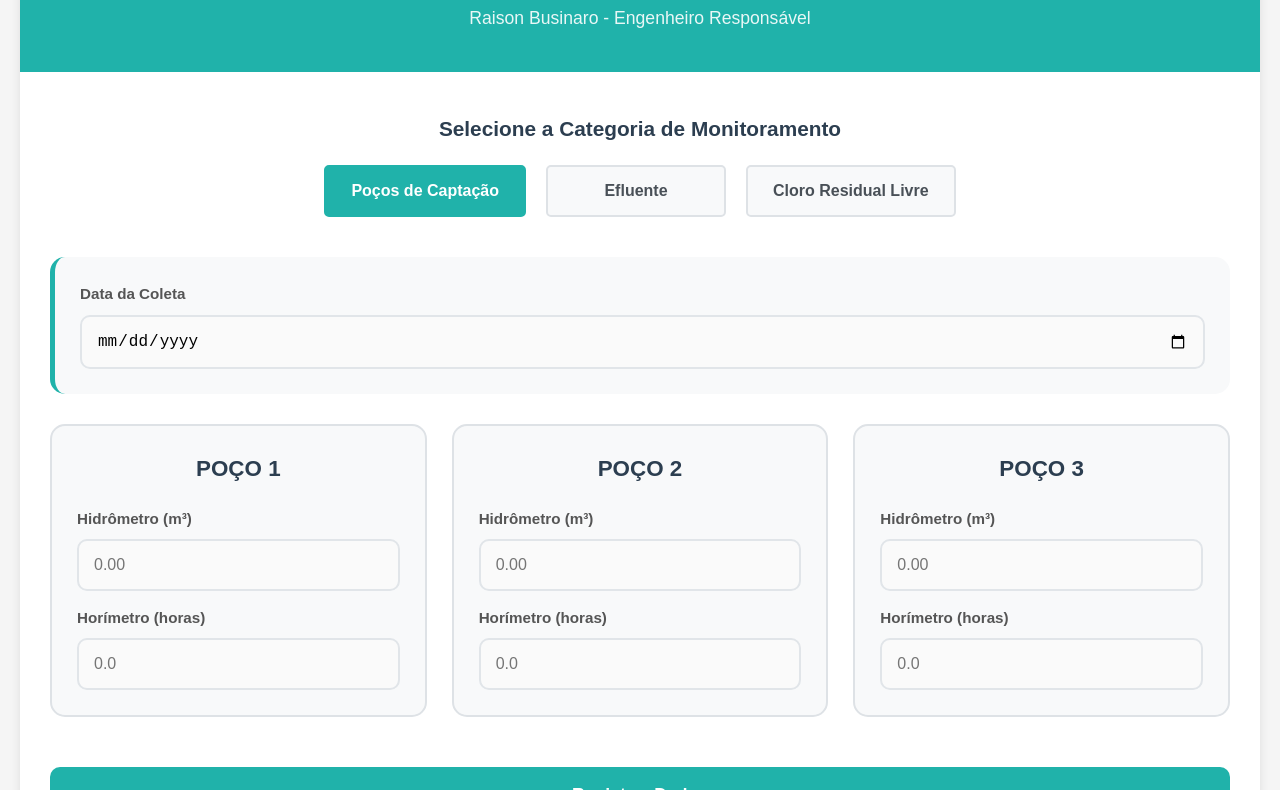
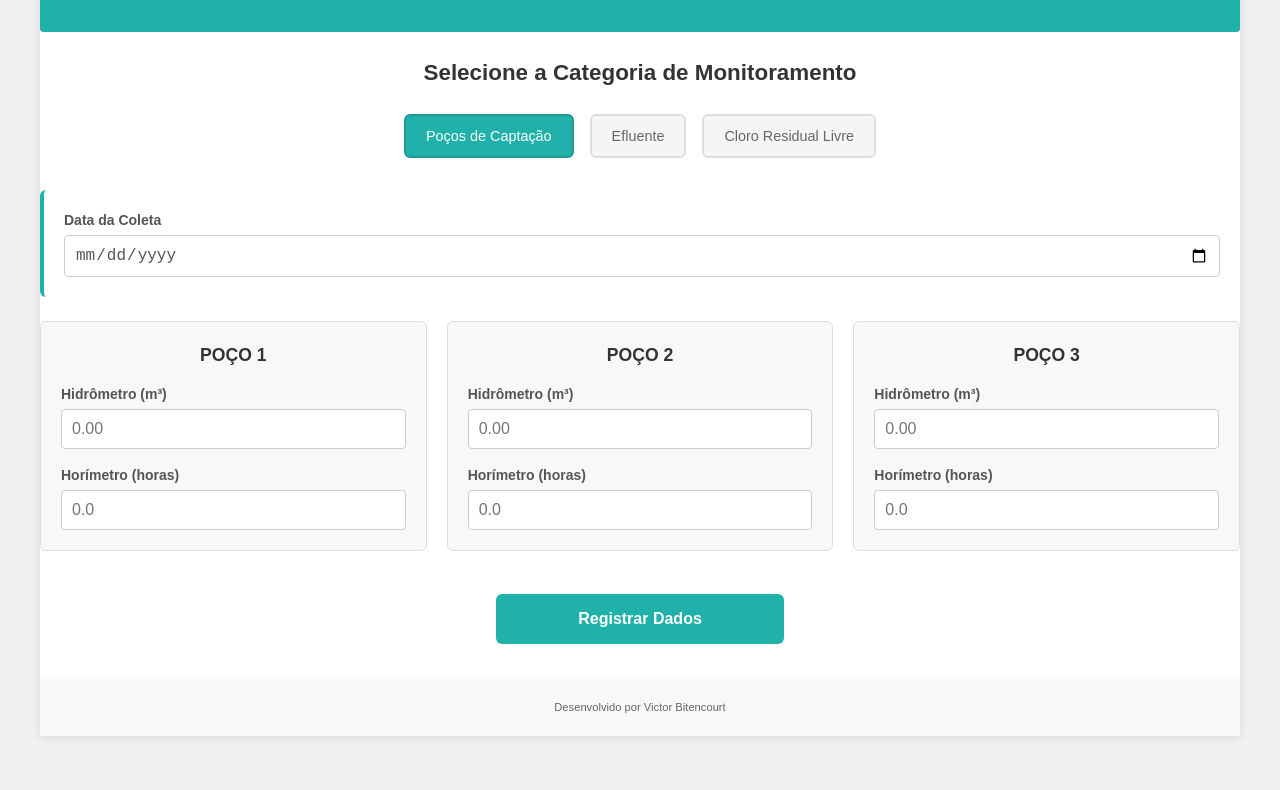
Before and after one commit to vhbiten/APIRest_For_FormSubmissions, a plain HTML site: page index.html in a window 1280 px wide. Shown: the part 130-920 px from the top of the page. After the commit the page ends 886 px from the top, so only its background shows below. Drawn offline with Linux system fonts and the light colour scheme.

Commit message:
Refactor form styles and structure; remove unused styles.css file and implement new CSS files for better organization

```diff
--- a/form-submission.js
+++ b/form-submission.js
@@ -20,9 +20,6 @@ document.addEventListener('DOMContentLoaded', () => {
     const form = document.querySelector('.monitoring-form');
     if (form) {
         form.addEventListener("submit", handleSubmit);
-        console.log('Form Submission carregado com sucesso!');
-    } else {
-        console.error('Formulário não encontrado!');
     }
 });
 
--- a/index.html
+++ b/index.html
@@ -7,11 +7,7 @@
     <link rel="icon" href="assets/favicon.png" type="image/png">
     <title>HydroLedger</title>
 
-    <link rel="stylesheet" href="styles.css">
-
-
-    <script src="./ui-interactions.js" defer></script>
-    <script src="./form-submission.js" defer></script>
+    <link rel="stylesheet" href="styles/index.css">
 </head>
 
 <body>
@@ -39,7 +35,7 @@
             </div>
 
             <!-- Selecionar data da coleta -->
-            <form class="monitoring-form">
+            <form class="monitoring-form form-layout">
                 <div class="date-section">
                     <div class="form-group">
                         <label for="dataColeta">Data da Coleta</label>
@@ -51,9 +47,9 @@
                 <div id="form-pocos" class="form-category active">
                     <div class="pocos-grid">
 
-                        <div class="poco-card">
+                        <div class="form-card">
                             <h3>POÇO 1</h3>
-                            <div class="poco-fields">
+                            <div class="form-fields">
                                 <div class="form-group">
                                     <label for="poco1_hidrometro">Hidrômetro (m³)</label>
                                     <input type="number" id="poco1_hidrometro" name="poco1_hidrometro"
@@ -67,9 +63,9 @@
                             </div>
                         </div>
 
-                        <div class="poco-card">
+                        <div class="form-card">
                             <h3>POÇO 2</h3>
-                            <div class="poco-fields">
+                            <div class="form-fields">
                                 <div class="form-group">
                                     <label for="poco2_hidrometro">Hidrômetro (m³)</label>
                                     <input type="number" id="poco2_hidrometro" name="poco2_hidrometro"
@@ -83,9 +79,9 @@
                             </div>
                         </div>
 
-                        <div class="poco-card">
+                        <div class="form-card">
                             <h3>POÇO 3</h3>
-                            <div class="poco-fields">
+                            <div class="form-fields">
                                 <div class="form-group">
                                     <label for="poco3_hidrometro">Hidrômetro (m³)</label>
                                     <input type="number" id="poco3_hidrometro" name="poco3_hidrometro"
@@ -104,9 +100,9 @@
                 <!-- Efluente -->
                 <div id="form-efluente" class="form-category">
                     <div class="efluente-grid">
-                        <div class="measurement-card">
+                        <div class="form-card">
                             <h3>Vazão</h3>
-                            <div class="poco-fields">
+                            <div class="form-fields">
                                 <div class="form-group">
                                     <label for="vazao1">Vazão 1 (m³/h)</label>
                                     <input type="number" id="vazao1" name="vazao1"
@@ -125,9 +121,9 @@
                             </div>
                         </div>
 
-                        <div class="measurement-card">
+                        <div class="form-card">
                             <h3>Parâmetros Físico-Químicos</h3>
-                            <div class="poco-fields">
+                            <div class="form-fields">
                                 <div class="form-group">
                                     <label for="ph">pH</label>
                                     <input type="number" id="ph" name="ph"
@@ -156,9 +152,9 @@
                 <!-- Cloro Residual Livre -->
                 <div id="form-cloro" class="form-category">
                     <div class="cloro-grid">
-                        <div class="measurement-card">
+                        <div class="form-card">
                             <h3>Pontos de Coleta</h3>
-                            <div class="poco-fields">
+                            <div class="form-fields">
                                 <div class="form-group">
                                     <label for="saida_tratamento">Saída do Tratamento (mg/L)</label>
                                     <input type="number" id="saida_tratamento" name="saida_tratamento"
@@ -203,6 +199,9 @@
             <p> Desenvolvido por Victor Bitencourt</p>
         </footer>
     </div>
+
+    <script src="./ui-interactions.js" defer></script>
+    <script src="./form-submission.js" defer></script>
 </body>
 
 </html>
--- a/styles.css
+++ /dev/null
@@ -1,301 +0,0 @@
-* {
-    margin: 0;
-    padding: 0;
-    box-sizing: border-box;
-}
-
-body {
-    font-family: Arial, sans-serif;
-    line-height: 1.6;
-    color: #333;
-    background: #f5f5f5;
-    min-height: 100vh;
-    padding: 20px;
-}
-
-.container {
-    max-width: 1400px;
-    margin: 0 auto;
-    background: white;
-    border-radius: 10px;
-    box-shadow: 0 2px 10px rgba(0, 0, 0, 0.1);
-    overflow: hidden;
-}
-
-header {
-    background: #20B2AA;
-    color: white;
-    padding: 40px 30px;
-    text-align: center;
-}
-
-header h1 {
-    font-size: 2.5rem;
-    margin-bottom: 10px;
-    font-weight: 300;
-}
-
-header p {
-    font-size: 1.1rem;
-    opacity: 0.9;
-}
-
-main {
-    padding: 40px 30px;
-}
-
-/* Seleção de menu */
-.category-selection {
-    margin-bottom: 40px;
-    text-align: center;
-}
-
-.category-selection h3 {
-    color: #2c3e50;
-    margin-bottom: 20px;
-    font-size: 1.3rem;
-}
-
-.category-buttons {
-    display: flex;
-    justify-content: center;
-    gap: 20px;
-    flex-wrap: wrap;
-}
-
-.category-btn {
-    background: #f8f9fa;
-    border: 2px solid #dee2e6;
-    color: #495057;
-    padding: 15px 25px;
-    border-radius: 5px;
-    font-size: 1rem;
-    font-weight: 600;
-    cursor: pointer;
-    transition: background-color 0.3s ease;
-    min-width: 180px;
-}
-
-.category-btn:hover {
-    background: #e9ecef;
-}
-
-.category-btn.active {
-    background: #20B2AA;
-    color: white;
-    border-color: #20B2AA;
-}
-
-/* Formulário */
-.monitoring-form {
-    display: flex;
-    flex-direction: column;
-    gap: 30px;
-}
-
-.date-section {
-    background: #f8f9fa;
-    padding: 25px;
-    border-radius: 15px;
-    border-left: 5px solid #20B2AA;
-}
-
-.form-category {
-    display: none;
-}
-
-.form-category.active {
-    display: block;
-}
-
-/* Grids */
-.pocos-grid,
-.efluente-grid,
-.cloro-grid {
-    display: grid;
-    gap: 25px;
-}
-
-.pocos-grid {
-    grid-template-columns: repeat(auto-fit, minmax(300px, 1fr));
-}
-
-.efluente-grid {
-    grid-template-columns: repeat(auto-fit, minmax(350px, 1fr));
-}
-
-.cloro-grid {
-    grid-template-columns: 1fr;
-}
-
-/* Cards */
-.poco-card,
-.measurement-card {
-    background: #f8f9fa;
-    border: 2px solid #dee2e6;
-    border-radius: 15px;
-    padding: 25px;
-}
-
-.poco-card h3,
-.measurement-card h3 {
-    color: #2c3e50;
-    font-size: 1.4rem;
-    margin-bottom: 20px;
-    text-align: center;
-    font-weight: 600;
-}
-
-.poco-fields {
-    display: flex;
-    flex-direction: column;
-    gap: 15px;
-}
-
-.form-group {
-    display: flex;
-    flex-direction: column;
-}
-
-.form-group label {
-    font-weight: 600;
-    margin-bottom: 8px;
-    color: #555;
-    font-size: 0.95rem;
-}
-
-.form-group input,
-.form-group textarea {
-    padding: 15px;
-    border: 2px solid #e1e5e9;
-    border-radius: 10px;
-    font-size: 1rem;
-    transition: border-color 0.3s ease;
-    background: #fafafa;
-}
-
-.form-group input:focus,
-.form-group textarea:focus {
-    outline: none;
-    border-color: #20B2AA;
-    background: white;
-}
-
-.submit-btn {
-    background: #20B2AA;
-    color: white;
-    border: none;
-    padding: 18px 30px;
-    border-radius: 10px;
-    font-size: 1.1rem;
-    font-weight: 600;
-    cursor: pointer;
-    transition: background-color 0.3s ease;
-    margin-top: 20px;
-}
-
-.submit-btn:hover {
-    background: #008B8B;
-}
-
-.submit-btn:disabled {
-    opacity: 0.7;
-    cursor: not-allowed;
-}
-
-.notification {
-    margin-top: 20px;
-    padding: 15px 20px;
-    border-radius: 10px;
-    text-align: center;
-    font-weight: 600;
-}
-
-.notification.success {
-    background: #d4edda;
-    color: #155724;
-    border: 1px solid #c3e6cb;
-}
-
-.notification.error {
-    background: #f8d7da;
-    color: #721c24;
-    border: 1px solid #f5c6cb;
-}
-
-footer {
-    background: #f8f9fa;
-    padding: 20px 30px;
-    text-align: center;
-    color: #666;
-    font-size: 0.9rem;
-}
-
-@media (max-width: 768px) {
-    body {
-        padding: 10px;
-    }
-
-    .container {
-        border-radius: 15px;
-    }
-
-    header {
-        padding: 30px 20px;
-    }
-
-    header h1 {
-        font-size: 2rem;
-    }
-
-    main {
-        padding: 30px 20px;
-    }
-
-    .category-buttons {
-        flex-direction: column;
-        align-items: center;
-    }
-
-    .category-btn {
-        width: 100%;
-        max-width: 300px;
-    }
-
-    .pocos-grid,
-    .efluente-grid {
-        grid-template-columns: 1fr;
-    }
-
-    .poco-fields {
-        gap: 12px;
-    }
-
-    .form-group input,
-    .form-group textarea {
-        padding: 12px;
-    }
-
-    .submit-btn {
-        padding: 15px 25px;
-    }
-}
-
-@media (max-width: 480px) {
-    header h1 {
-        font-size: 1.8rem;
-    }
-
-    header p {
-        font-size: 1rem;
-    }
-
-    .poco-card,
-    .measurement-card {
-        padding: 20px;
-    }
-
-    .date-section {
-        padding: 20px;
-    }
-}
--- /dev/null
+++ b/styles/cards.css
@@ -0,0 +1,70 @@
+/* GRIDS */
+.pocos-grid {
+    display: grid;
+    grid-template-columns: repeat(auto-fit, minmax(280px, 1fr));
+    gap: 20px;
+}
+
+.efluente-grid {
+    display: grid;
+    grid-template-columns: repeat(auto-fit, minmax(300px, 1fr));
+    gap: 20px;
+}
+
+.cloro-grid {
+    display: grid;
+    grid-template-columns: 1fr;
+}
+
+
+
+
+/* CARDS DOS POÇOS */
+.form-card {
+    background-color: #f8f8f8;
+    border: 1px solid #ddd;
+    border-radius: 6px;
+    padding: 20px;
+}
+
+.form-card h3 {
+    color: #333;
+    font-size: 1.1rem;
+    text-align: center;
+    margin-bottom: 1rem;
+}
+
+
+
+
+/* CAMPOS DOS FORMULÁRIOS */
+.form-fields {
+    display: flex;
+    flex-direction: column;
+    gap: 1rem;
+}
+
+.form-group {
+    display: flex;
+    flex-direction: column;
+}
+
+.form-group label {
+    font-weight: bold;
+    margin-bottom: 0.25rem;
+    color: #555;
+    font-size: 14px;
+}
+
+.form-group input {
+    padding: 10px;
+    border: 1px solid #ccc;
+    border-radius: 4px;
+    color: #555;
+    font-size: 1rem;
+}
+
+.form-group input:focus {
+    outline: none;
+    border-color: #20B2AA;
+}
--- /dev/null
+++ b/styles/category.css
@@ -0,0 +1,56 @@
+.category-selection {
+    text-align: center;
+    margin-bottom: 2rem;
+}
+
+.category-selection h3 {
+    font-size: 1.4rem;
+    margin-top: 1.5rem;
+    margin-bottom: 1.5rem;
+}
+
+.category-buttons {
+    display: flex;
+    justify-content: center;
+    gap: 1rem;
+    flex-wrap: wrap;
+}
+
+.category-btn {
+    background-color: #f5f5f5;
+    border: 2px solid #ddd;
+    color: #666;
+    padding: 0.75rem 1.25rem;
+    border-radius: 6px;
+    cursor: pointer;
+    font-size: 0.9rem;
+}
+
+.category-btn:hover {
+    background-color: #e0e0e0;
+}
+
+.category-btn.active {
+    background-color: #20B2AA;
+    color: white;
+    border-color: #209993;
+}
+
+/* PARA ESCONDER OS MENUS! */
+
+.form-category {
+    display: none;
+}
+
+.form-category.active {
+    display: block;
+}
+
+
+@media (max-width: 400px) {
+    .category-btn {
+        width: 100%;
+        max-width: 300px;
+        margin-bottom: 10px;
+    }
+}
--- /dev/null
+++ b/styles/container.css
@@ -0,0 +1,13 @@
+.container {
+    max-width: 1200px;
+    margin: 20px auto;
+    background-color: white;
+    box-shadow: 0 2px 8px rgba(0, 0, 0, 0.1);
+}
+
+@media (max-width: 400px) {
+
+    .container{
+        padding: 20px 15px;
+    }
+}
--- /dev/null
+++ b/styles/date.css
@@ -0,0 +1,5 @@
+.date-section {
+    padding: 1.25rem;
+    border-radius: 6px;
+    border-left: 0.25rem solid #20B2AA;
+}
--- /dev/null
+++ b/styles/footer.css
@@ -0,0 +1,8 @@
+footer {
+    background-color: #f8f8f8;
+    margin-top: 1rem;
+    padding: 1.25rem;
+    text-align: center;
+    color: #666;
+    font-size: 0.7rem;
+}
--- /dev/null
+++ b/styles/global.css
@@ -0,0 +1,18 @@
+* {
+    margin: 0;
+    padding: 0;
+    box-sizing: border-box;
+}
+
+body {
+    font-family: Arial, sans-serif;
+    background-color: #f0f0f0;
+    color: #333;
+    line-height: 1.5;
+}
+
+.form-layout {
+    display: flex;
+    flex-direction: column;
+    gap: 1.5rem;
+}
--- /dev/null
+++ b/styles/header.css
@@ -0,0 +1,26 @@
+header {
+    background-color: #20B2AA;
+    color: white;
+    text-align: center;
+    padding: 30px;
+    border-radius: 4px;
+}
+
+header h1 {
+    font-size: 1.75rem;
+    margin-bottom: 1rem;
+}
+
+header p {
+    font-size: 1rem;
+}
+
+@media (max-width: 400px) {
+    header h1 {
+        font-size: 1.3rem;
+    }
+
+    header p {
+        font-size: 0.875rem;
+    }
+}
--- /dev/null
+++ b/styles/submit.css
@@ -0,0 +1,17 @@
+.submit-btn {
+    width: 18rem;
+    background-color: #20B2AA;
+    color: white;
+    border: none;
+    padding: 1rem 1.5rem;
+    border-radius: 6px;
+    font-size: 1rem;
+    font-weight: bold;
+    cursor: pointer;
+    margin: 1.2rem auto;
+    display: block;
+}
+
+.submit-btn:hover {
+    background-color: #189b9b;
+}
```
Also changed, not shown: styles/index.css (added, +9 -0 lines), styles/notification.css (added, +20 -0 lines).
